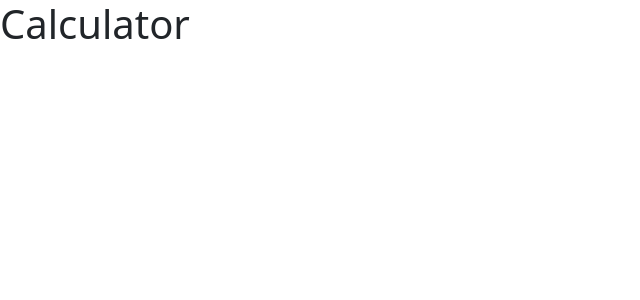
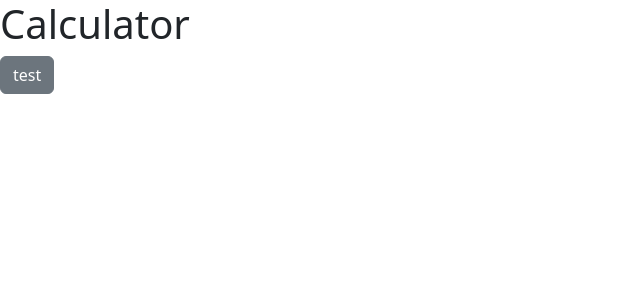
Before and after one commit to Aloeverras/Calculator_react_TypeScript, a React (Vite) app in the folder frontend/: page / in a window 1280 px wide. Shown: the top 300 px of the page, without its empty margins (0-640 px from the left). Built offline with nearby package versions, Linux system fonts and the light colour scheme.

Commit message:
modif button calculator component

```diff
--- a/frontend/src/components/ButtonCalculator.tsx
+++ b/frontend/src/components/ButtonCalculator.tsx
@@ -3,7 +3,7 @@ import type { ButtonCalculatorProps } from "../types/ButtonCalculatorProps";
 import type { ButtonCalculatorType } from "../types/ButtonCalculatorType";
 import {Button} from "reactstrap";
 
-const ButtonCalculator : ButtonCalculatorType = ({label = "", id = "", classNames = "", isMono = false, ...rest} : ButtonCalculatorProps) => {
+const ButtonCalculator : ButtonCalculatorType = ({label = "", id = "", classNames = "button-calculator", isMono = false, ...rest} : ButtonCalculatorProps) => {
 
     label = isMono && label.length > 1 ? label.charAt(0) : label;
 
@@ -19,18 +19,20 @@ const ButtonCalculator : ButtonCalculatorType = ({label = "", id = "", className
 
     const HANDCLICK : () => void = () => {
         if (rest.onClick) {
-            rest.onClick()
+            rest.onClick();
         } else {
-            console.error("handclic error")
+            console.error("handclic error");
         }
     }
 
     return (
-        <Button onClick={HANDCLICK}
-        id={id}
-        className={classNames}
-        {...rest}>
-            {labelHook}
+        <Button
+            onClick={HANDCLICK}
+            key={`${id}-key`}
+            id={`${id}-id-button-calculator`}
+            className={classNames}
+            {...rest}>
+                {labelHook}
         </Button>
     );
 }
--- a/frontend/src/components/Calculator.tsx
+++ b/frontend/src/components/Calculator.tsx
@@ -1,9 +1,10 @@
 import type { CalculatorType } from "../types/CalculatorType";
+import ButtonCalculator from "./ButtonCalculator";
 
 const Calculator : CalculatorType = () => {
     return (
         <>
-
+            <ButtonCalculator label="test" id="test-id"/>
         </>
     );
 
```
